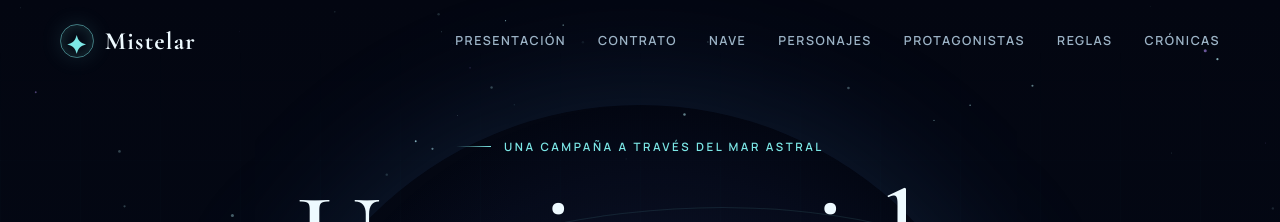
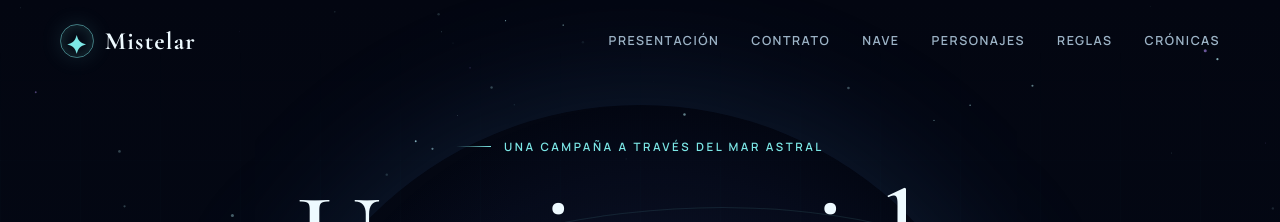
Before and after one commit to alvordsai/dnd_web, a Jekyll site: the page built from index.html, in a window 1280 px wide. Shown: the top 222 px of the page. Built offline with Jekyll 4.4.1, drawn with Linux system fonts in a browser that asks for light colours.

Commit message:
Remove separate protagonists navigation item

```diff
--- a/_includes/header.html
+++ b/_includes/header.html
@@ -17,13 +17,11 @@
                 <a href="#sesion-cero">Contrato</a>
                 <a href="#nave">Nave</a>
                 <a href="#personajes">Personajes</a>
-                <a href="#protagonistas">Protagonistas</a>
                 <a href="#reglas">Reglas</a>
                 <a href="#cronicas">Crónicas</a>
             {% else %}
                 <a href="{{ '/nave.html' | relative_url }}"{% if page.section == 'nave' %} aria-current="page"{% endif %}>Nave</a>
                 <a href="{{ '/personajes.html' | relative_url }}"{% if page.section == 'personajes' %} aria-current="page"{% endif %}>Personajes</a>
-                <a href="{{ '/protagonistas.html' | relative_url }}"{% if page.section == 'protagonistas' %} aria-current="page"{% endif %}>Protagonistas</a>
                 <a href="{{ '/index.html#reglas' | relative_url }}">Reglas</a>
                 <a href="{{ '/cronicas.html' | relative_url }}"{% if page.section == 'cronicas' %} aria-current="page"{% endif %}>Crónicas</a>
             {% endif %}
```
